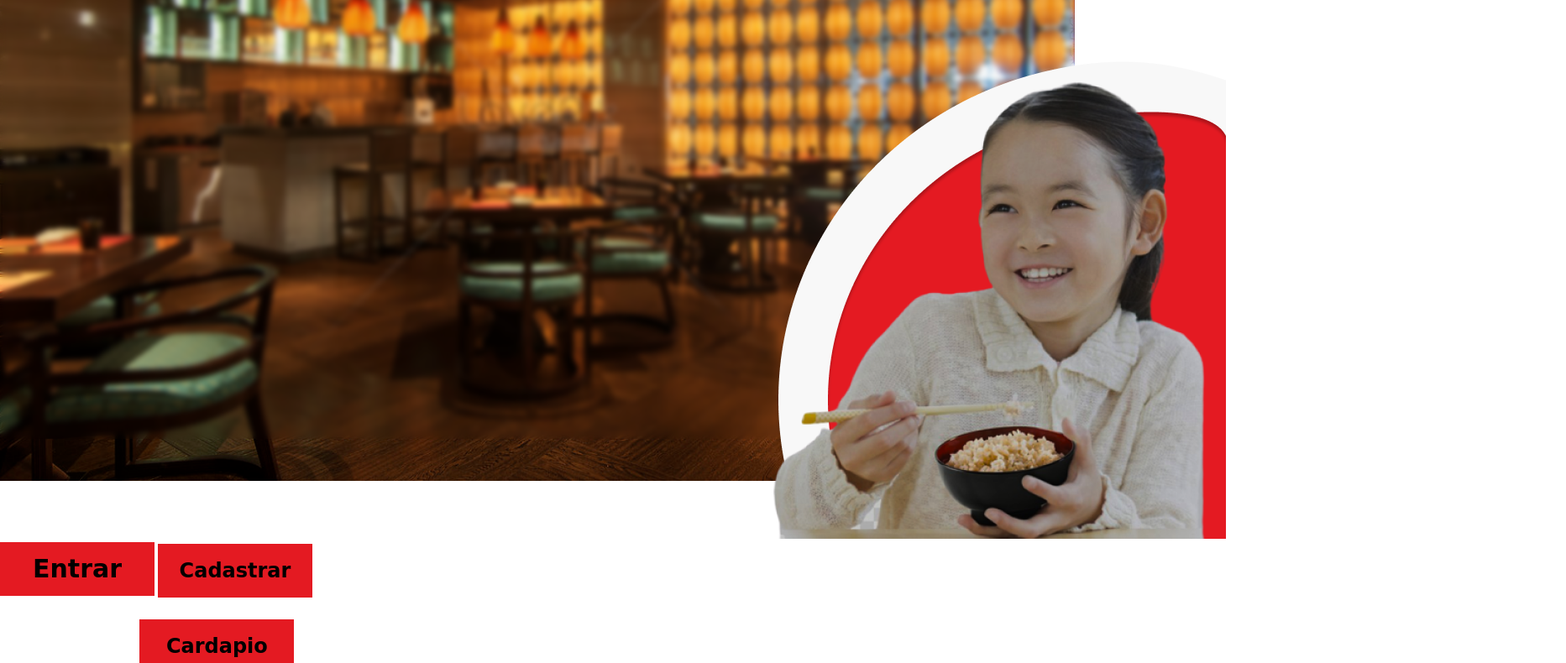
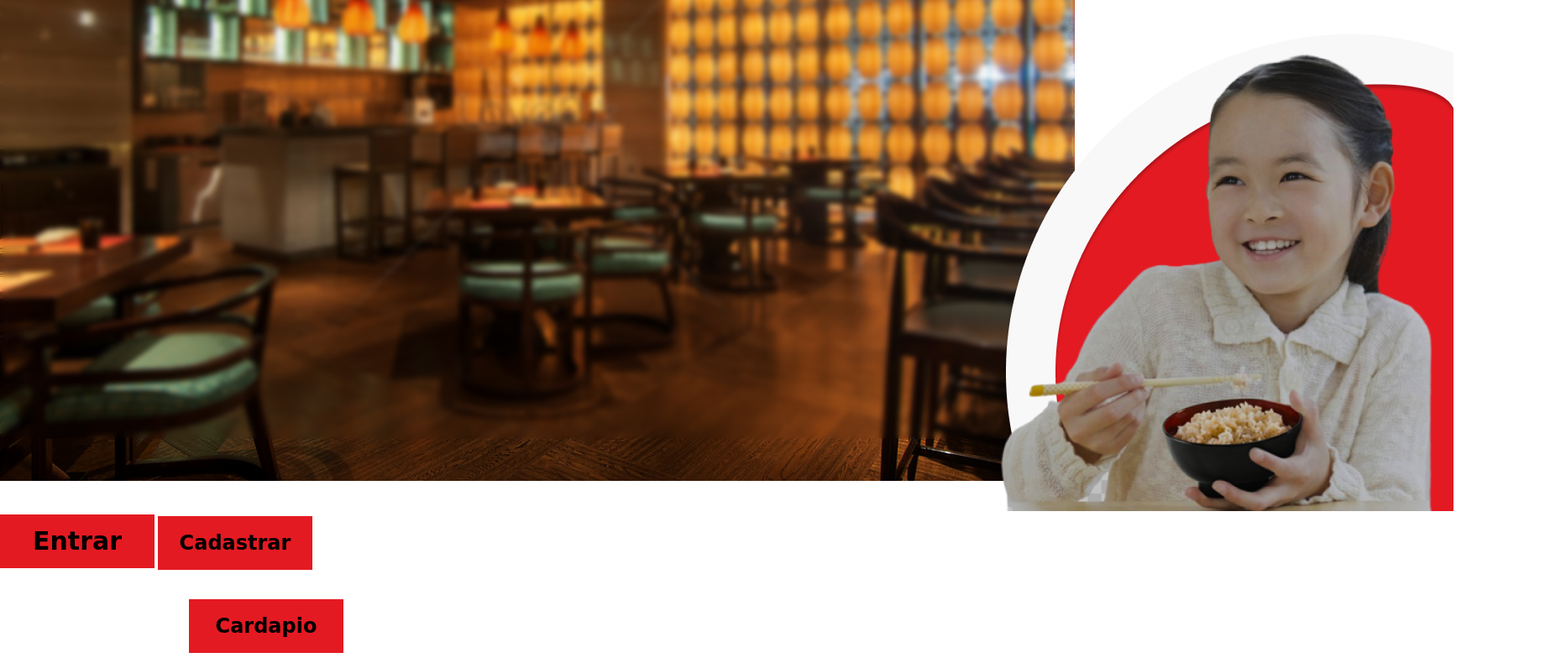
Before and after one commit to K11Camargo/Site-comida, a plain HTML site: page index.html in a window 1280 px wide. Shown: the part 277-1067 px from the top of the page at 84% size, 1865 px wide, since content can reach past the window. Drawn offline with Linux system fonts and the light colour scheme; a web font is replaced by a local one.

Commit message:
Update style.css

```diff
--- a/style.css
+++ b/style.css
@@ -227,8 +227,8 @@ h4{
 
 .menina{
 
-margin-left: 69.8%;
-margin-top: 89px;
+margin-left: 145.5vh;
+margin-top: 56px;
 margin-inline-end: 0%;
 
 
```
